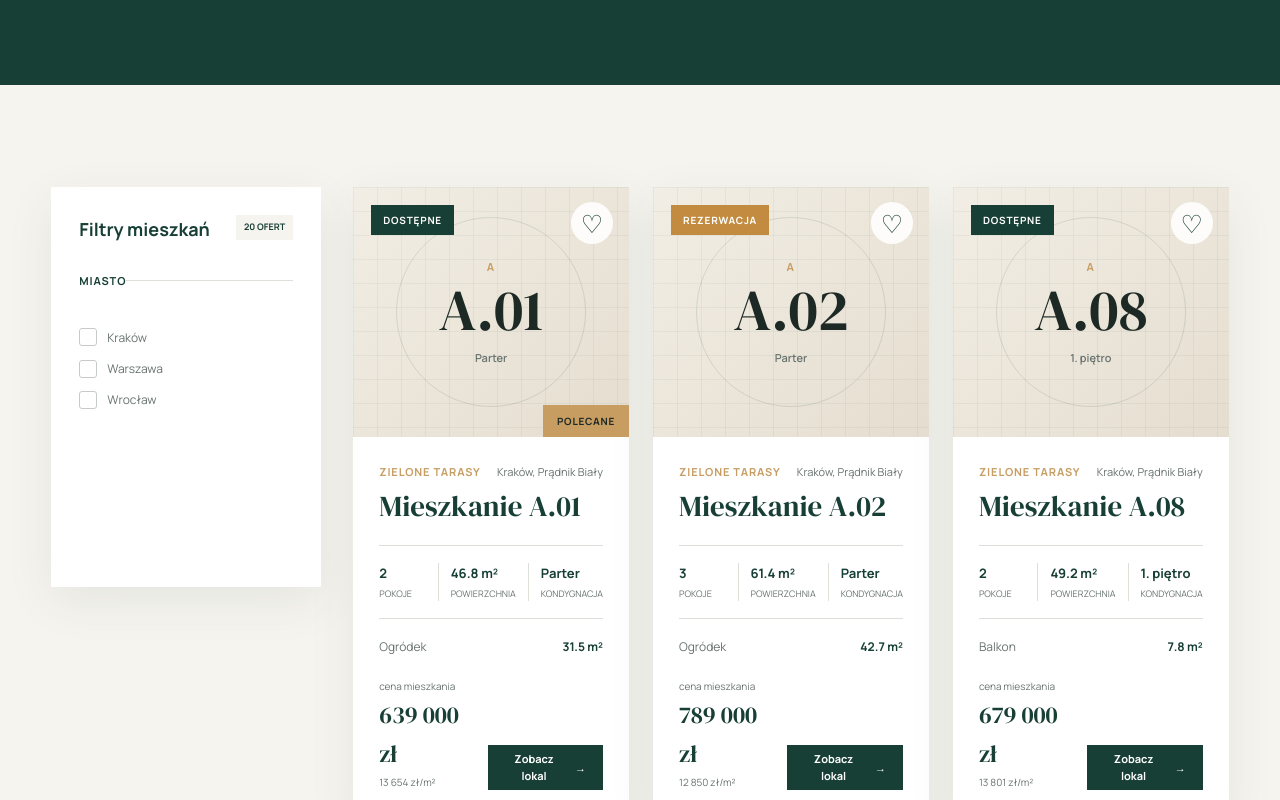
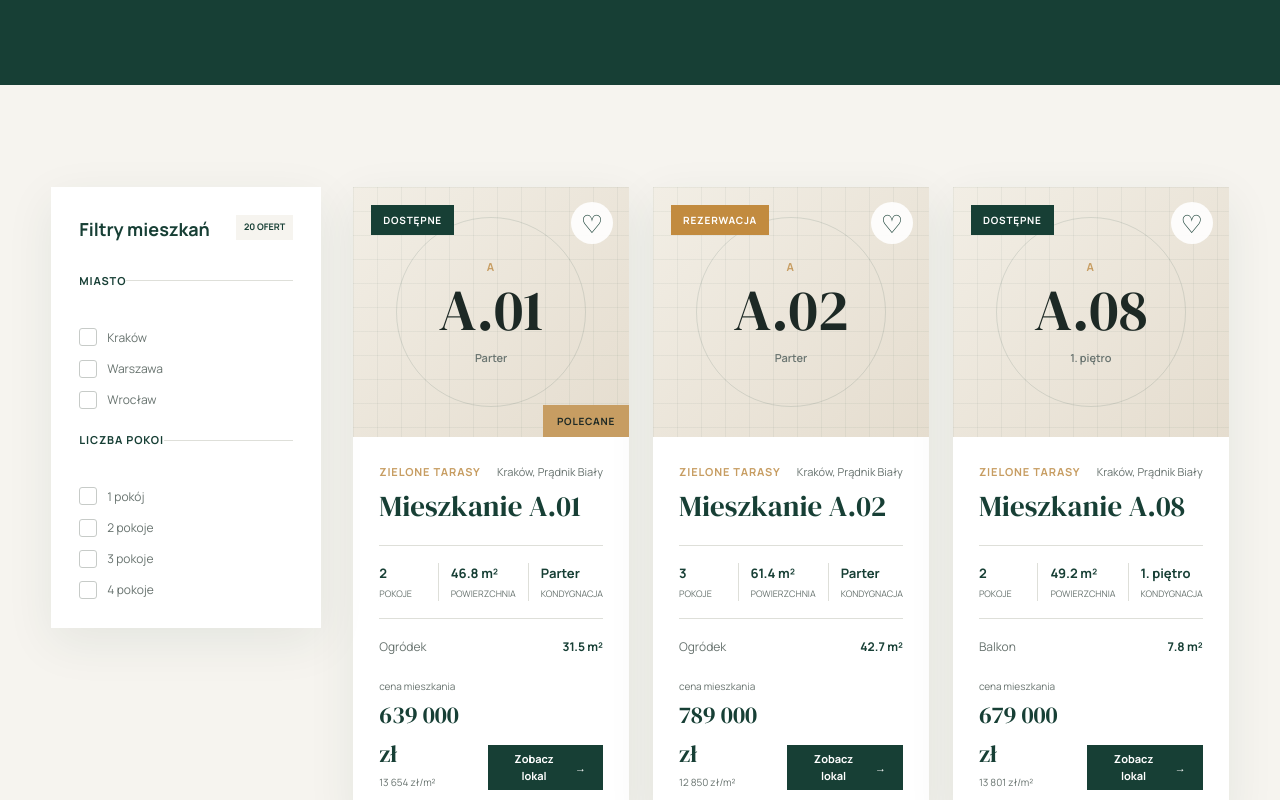
Before and after one commit to natalkakielbicka-coder/real-estate, a Vue app: page /mieszkania in a window 1280 px wide. Shown: the part 559-1359 px from the top of the page. Built offline with nearby package versions, Linux system fonts and the light colour scheme.

Commit message:
Add rooms apartment filter

```diff
--- a/src/views/ApartmentsView.vue
+++ b/src/views/ApartmentsView.vue
@@ -4,18 +4,27 @@ import ApartmentCard from '../components/ApartmentCard.vue'
 import { apartments } from '../data/apartments'
 
 const selectedCities = ref([])
+const selectedRooms = ref([])
 
 const cities = [...new Set(
   apartments.map((apartment) => apartment.city)
 )]
 
+const rooms = [...new Set(
+  apartments.map((apartment) => apartment.rooms)
+)].sort((a, b) => a - b)
+
 const filteredApartments = computed(() => {
-  if (selectedCities.value.length === 0) {
-    return apartments
-  }
+  return apartments.filter((apartment) => {
+    const matchesCity =
+      selectedCities.value.length === 0 ||
+      selectedCities.value.includes(apartment.city)
 
-  return apartments.filter((apartment) => {
-    return selectedCities.value.includes(apartment.city)
+    const matchesRooms =
+      selectedRooms.value.length === 0 ||
+      selectedRooms.value.includes(apartment.rooms)
+
+    return matchesCity && matchesRooms
   })
 })
 </script>
@@ -71,6 +80,28 @@ const filteredApartments = computed(() => {
 
               <span class="filter-checkbox__mark"></span>
               <span>{{ city }}</span>
+            </label>
+          </fieldset>
+          <fieldset class="filter-group">
+            <legend>Liczba pokoi</legend>
+
+            <label
+              v-for="room in rooms"
+              :key="room"
+              class="filter-checkbox"
+            >
+              <input
+                v-model="selectedRooms"
+                type="checkbox"
+                :value="room"
+              >
+
+              <span class="filter-checkbox__mark"></span>
+
+              <span>
+                {{ room }}
+                {{ room === 1 ? 'pokój' : 'pokoje' }}
+              </span>
             </label>
           </fieldset>
         </aside>
@@ -201,7 +232,7 @@ const filteredApartments = computed(() => {
 }
 
 .filter-group {
-  margin: 0;
+  margin: 22px 0 0;
   padding: 22px 0 0;
   border: 0;
   border-top: 1px solid var(--color-border);
```
